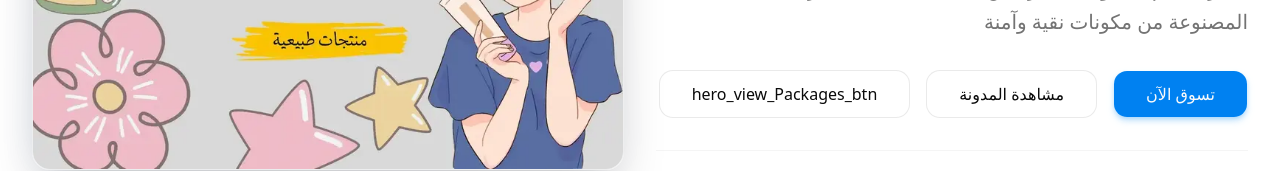
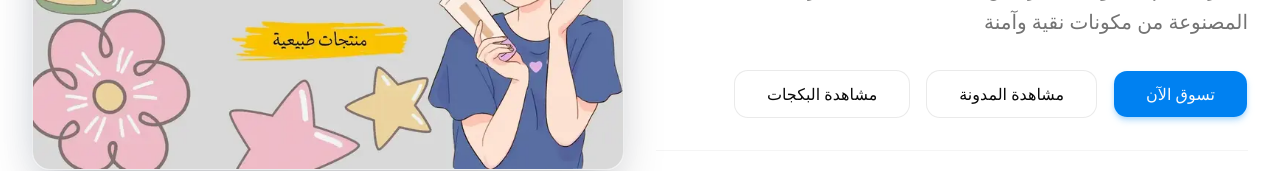
Before and after one commit to Rabeaalnqrooz/my-project-frontend, a React (Vite) app: page / in a window 1280 px wide. Shown: the part 544-715 px from the top of the page. Built offline with nearby package versions, Linux system fonts and the light colour scheme; no server answers.

Commit message:
fix: add sitemap.xml and robots.txt

```diff
--- a/src/i18n.js
+++ b/src/i18n.js
@@ -849,7 +849,7 @@ const resources = {
       whatsapp_product_label: "المنتج",
       whatsapp_quantity_label: "الكمية",
       whatsapp_total_label: "السعر الإجمالي",
-
+      hero_view_Packages_btn: "مشاهدة البكجات",
       // 📲 PWA App Prompt Translations
       pwa: {
         title: "تطبيق متجر جوليا",
```
